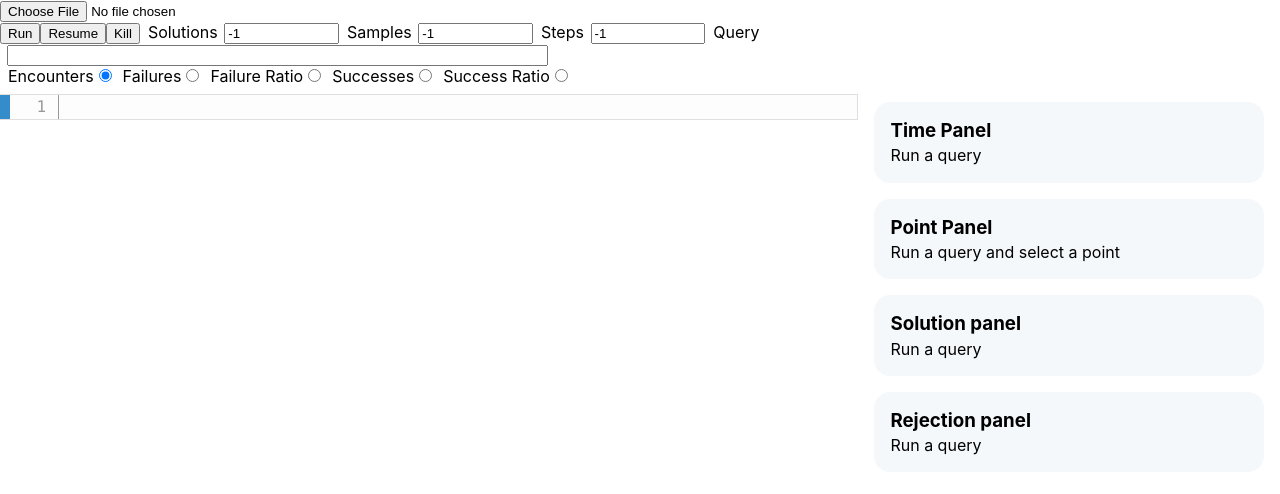
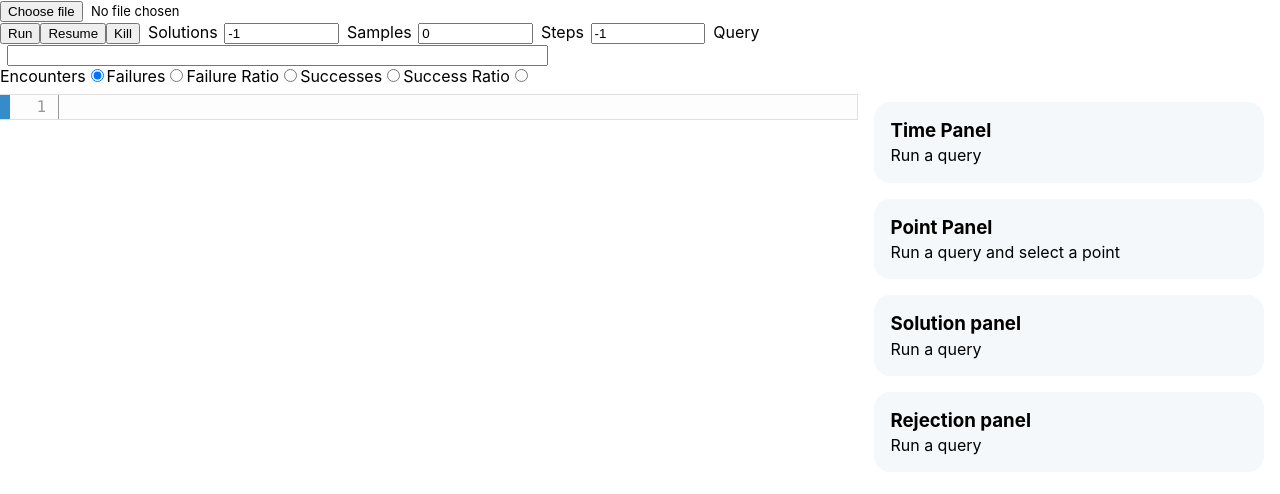
Before and after one commit to DakshChan/mk_debugger, a React (Create React App) app in the folder frontend/: page / in a window 1280 px wide. Shown: the top 494 px of the page. Built offline with nearby package versions, Linux system fonts and the light colour scheme; the HTML template or start-up script is replaced by a standard one.

Commit message:
Allow same file to be chosen again when selecting file after change

```diff
--- a/frontend/src/DebuggerPanel.css
+++ b/frontend/src/DebuggerPanel.css
@@ -1,7 +1,7 @@
 .panelForm {
     flex: 1;
 }
-.panelForm input, label {
+.panelForm input, .panelForm label {
     margin-left: 0.5em;
 }
 .panelForm input[type="number"] {
--- a/frontend/src/DebuggerPanel.js
+++ b/frontend/src/DebuggerPanel.js
@@ -45,7 +45,7 @@ export default function DebuggerPanel({setDebug}) {
         <label>Solutions</label>
         <input type={"number"} {...register("solutions")} defaultValue={-1}/>
         <label>Samples</label>
-        <input type={"number"} {...register("samples")} defaultValue={-1}/>
+        <input type={"number"} {...register("samples")} defaultValue={0}/>
         <label>Steps</label>
         <input type={"number"} {...register("steps")} defaultValue={-1}/>
         <label>Query</label>
--- a/frontend/src/StateInfoPanel.js
+++ b/frontend/src/StateInfoPanel.js
@@ -22,11 +22,13 @@ export default function StateInfoPanel({state, code}) {
             </>
         }
         <Collapsible trigger={<h4>> Path</h4>} triggerWhenOpen={<h4>v Path</h4>}>
+          <p>{path.length}</p>
           {path.slice(0).reverse().map((s, index) => {
             return <p key={md5(s.line) + index + "path"}>{`${s.line !== false ? s.line + ":" + s.column : ""} ${s.content}`}</p>;
           })}
         </Collapsible>
         <Collapsible trigger={<h4>> Stack</h4>} triggerWhenOpen={<h4>v Stack</h4>}>
+          <p>{stack.length}</p>
           {stack.slice(0).reverse().map((s, index) => {
             return <p key={md5(s.line) + index + "stack"}>{`${s.line !== false ? s.line + ":" + s.column : ""} ${s.content}`}</p>;
           })}
--- a/frontend/src/UploadCode.js
+++ b/frontend/src/UploadCode.js
@@ -1,7 +1,11 @@
 import axios from "axios";
+import {useState} from "react";
 
 export default function UploadCode({setCode, setDebug}) {
+  const [fileName, setFileName] = useState("No file chosen");
+
   function handleChange(event) {
+
     const file = event.target.files[0];
     console.log(file);
     const url = 'http://localhost:3000/code';
@@ -17,14 +21,24 @@ export default function UploadCode({setCode, setDebug}) {
       console.log(response.status);
       setCode(response.data);
       setDebug(undefined);
+      setFileName(file.name);
     }).catch((error) => {
       console.log(error);
     });
+    event.target.value = '';
+    event.target.placeholder = 'Upload code';
   }
 
   return (
     <>
-      <input type="file" onChange={handleChange}/>
+      <label htmlFor="file_upload">
+        <button style={{pointerEvents: "none"}}>Choose file</button>
+        <span style={{fontSize:"small", marginInline:"1ch"}}>{fileName}</span>
+      </label>
+      <input
+        style={{opacity: 0, width:0, height:0}}
+        id="file_upload" type="file" onChange={handleChange}
+      />
     </>
   )
 }
```
